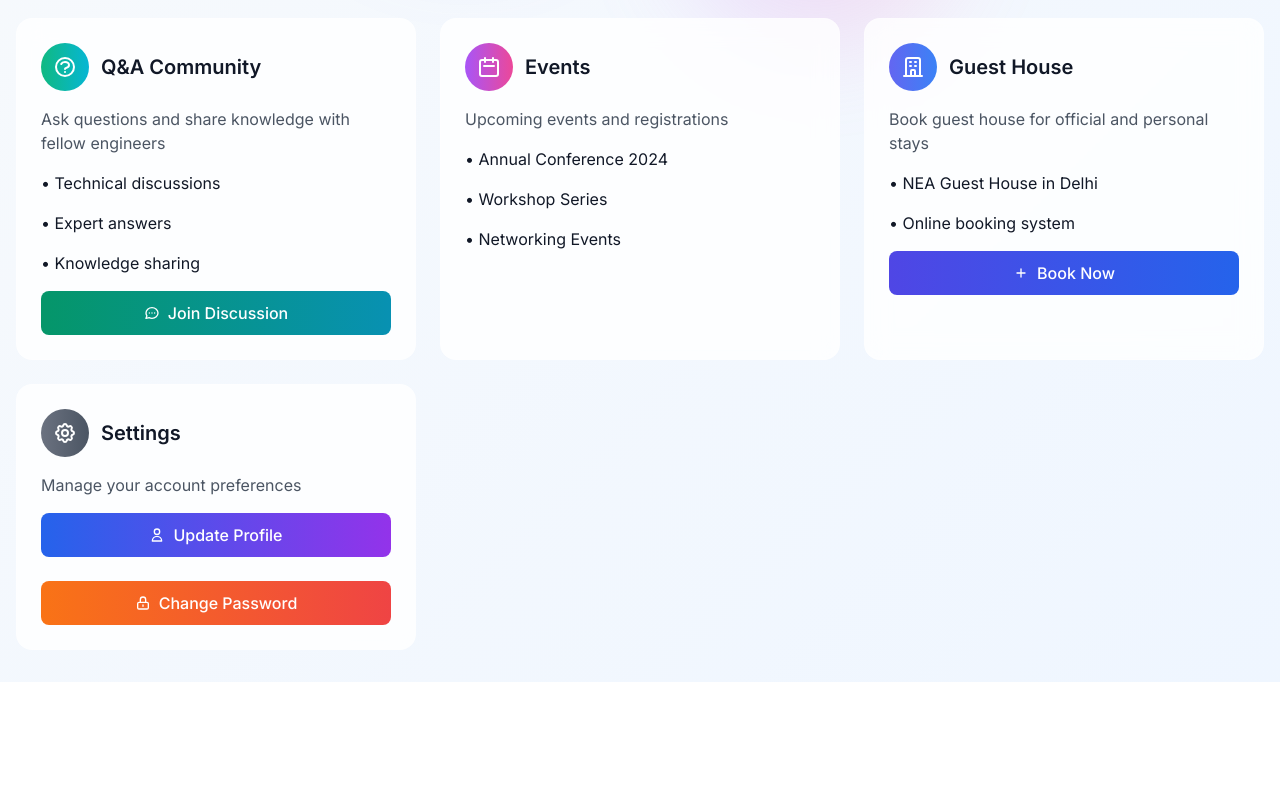
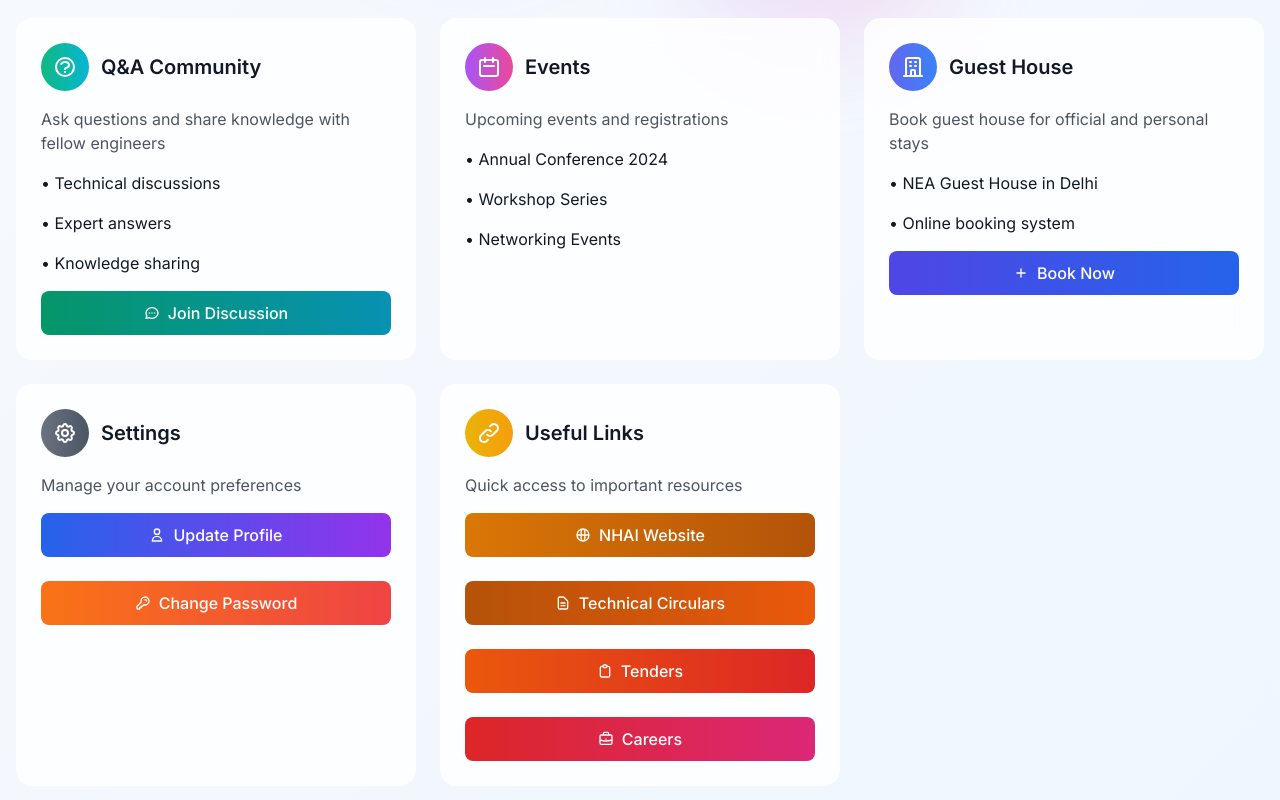
Before and after one commit to devesh457/NEA, a Next.js app: page /dashboard in a window 1280 px wide. Shown: the part 549-1349 px from the top of the page. Before the commit the page ends 1231 px from the top, so only its background shows below. Built offline with nearby package versions, Linux system fonts and the light colour scheme; no server answers; the database is empty; sample sign-in values are in the browser's storage.

Commit message:
feat: add useful links card to dashboard with NHAI resources

```diff
--- a/app/dashboard/page.tsx
+++ b/app/dashboard/page.tsx
@@ -248,13 +248,51 @@ export default function Dashboard() {
               </Link>
               <Link href="/dashboard/change-password" className="w-full bg-gradient-to-r from-orange-500 to-red-500 text-white py-2.5 px-4 rounded-lg font-medium hover:shadow-lg transform hover:scale-105 transition-all duration-200 flex items-center justify-center" style={{width: '100%', background: 'linear-gradient(90deg, #f97316, #ef4444)', color: 'white', padding: '0.625rem 1rem', borderRadius: '0.5rem', fontWeight: '500', textDecoration: 'none', transition: 'all 0.2s ease', display: 'flex', alignItems: 'center', justifyContent: 'center'}}>
                 <svg className="w-4 h-4 mr-2" fill="none" stroke="currentColor" viewBox="0 0 24 24" style={{width: '1rem', height: '1rem', marginRight: '0.5rem'}}>
-                  <path strokeLinecap="round" strokeLinejoin="round" strokeWidth={2} d="M12 15v2m-6 4h12a2 2 0 002-2v-6a2 2 0 00-2-2H6a2 2 0 00-2 2v6a2 2 0 002 2zm10-10V7a4 4 0 00-8 0v4h8z" />
+                  <path strokeLinecap="round" strokeLinejoin="round" strokeWidth={2} d="M15 7a2 2 0 012 2m4 0a6 6 0 01-7.743 5.743L11 17H9v2H7v2H4a1 1 0 01-1-1v-2.586a1 1 0 01.293-.707l5.964-5.964A6 6 0 1121 9z" />
                 </svg>
                 Change Password
               </Link>
             </div>
           </div>
 
+          {/* Useful Links Card */}
+          <div className="bg-white/80 backdrop-blur-md rounded-2xl p-6 border border-white/20 hover:shadow-xl hover:bg-white/90 transition-all duration-300" style={{backgroundColor: 'rgba(255, 255, 255, 0.8)', backdropFilter: 'blur(12px)', borderRadius: '1rem', padding: '1.5rem', border: '1px solid rgba(255, 255, 255, 0.2)', transition: 'all 0.3s ease'}}>
+            <div className="flex items-center mb-4">
+              <div className="w-12 h-12 bg-gradient-to-r from-yellow-500 to-amber-500 rounded-full flex items-center justify-center">
+                <svg className="w-6 h-6 text-white" fill="none" stroke="currentColor" viewBox="0 0 24 24">
+                  <path strokeLinecap="round" strokeLinejoin="round" strokeWidth={2} d="M13.828 10.172a4 4 0 00-5.656 0l-4 4a4 4 0 105.656 5.656l1.102-1.101m-.758-4.899a4 4 0 005.656 0l4-4a4 4 0 00-5.656-5.656l-1.1 1.1" />
+                </svg>
+              </div>
+              <h3 className="text-xl font-semibold text-gray-900 ml-3" style={{fontSize: '1.25rem', fontWeight: '600', color: '#111827', marginLeft: '0.75rem'}}>Useful Links</h3>
+            </div>
+            <p className="text-gray-600 mb-4" style={{color: '#4b5563', marginBottom: '1rem'}}>Quick access to important resources</p>
+            <div className="space-y-3" style={{display: 'flex', flexDirection: 'column', gap: '0.75rem'}}>
+              <a href="https://nhai.gov.in" target="_blank" rel="noopener noreferrer" className="w-full bg-gradient-to-r from-yellow-600 to-amber-600 text-white py-2.5 px-4 rounded-lg font-medium hover:shadow-lg transform hover:scale-105 transition-all duration-200 flex items-center justify-center" style={{width: '100%', background: 'linear-gradient(90deg, #d97706, #b45309)', color: 'white', padding: '0.625rem 1rem', borderRadius: '0.5rem', fontWeight: '500', textDecoration: 'none', transition: 'all 0.2s ease', display: 'flex', alignItems: 'center', justifyContent: 'center'}}>
+                <svg className="w-4 h-4 mr-2" fill="none" stroke="currentColor" viewBox="0 0 24 24" style={{width: '1rem', height: '1rem', marginRight: '0.5rem'}}>
+                  <path strokeLinecap="round" strokeLinejoin="round" strokeWidth={2} d="M21 12a9 9 0 01-9 9m9-9a9 9 0 00-9-9m9 9H3m9 9a9 9 0 01-9-9m9 9c1.657 0 3-4.03 3-9s-1.343-9-3-9m0 18c-1.657 0-3-4.03-3-9s1.343-9 3-9m-9 9a9 9 0 019-9" />
+                </svg>
+                NHAI Website
+              </a>
+              <a href="https://nhai.gov.in/technical-circulars" target="_blank" rel="noopener noreferrer" className="w-full bg-gradient-to-r from-amber-600 to-orange-600 text-white py-2.5 px-4 rounded-lg font-medium hover:shadow-lg transform hover:scale-105 transition-all duration-200 flex items-center justify-center" style={{width: '100%', background: 'linear-gradient(90deg, #b45309, #ea580c)', color: 'white', padding: '0.625rem 1rem', borderRadius: '0.5rem', fontWeight: '500', textDecoration: 'none', transition: 'all 0.2s ease', display: 'flex', alignItems: 'center', justifyContent: 'center'}}>
+                <svg className="w-4 h-4 mr-2" fill="none" stroke="currentColor" viewBox="0 0 24 24" style={{width: '1rem', height: '1rem', marginRight: '0.5rem'}}>
+                  <path strokeLinecap="round" strokeLinejoin="round" strokeWidth={2} d="M9 12h6m-6 4h6m2 5H7a2 2 0 01-2-2V5a2 2 0 012-2h5.586a1 1 0 01.707.293l5.414 5.414a1 1 0 01.293.707V19a2 2 0 01-2 2z" />
+                </svg>
+                Technical Circulars
+              </a>
+              <a href="https://nhai.gov.in/tenders" target="_blank" rel="noopener noreferrer" className="w-full bg-gradient-to-r from-orange-600 to-red-600 text-white py-2.5 px-4 rounded-lg font-medium hover:shadow-lg transform hover:scale-105 transition-all duration-200 flex items-center justify-center" style={{width: '100%', background: 'linear-gradient(90deg, #ea580c, #dc2626)', color: 'white', padding: '0.625rem 1rem', borderRadius: '0.5rem', fontWeight: '500', textDecoration: 'none', transition: 'all 0.2s ease', display: 'flex', alignItems: 'center', justifyContent: 'center'}}>
+                <svg className="w-4 h-4 mr-2" fill="none" stroke="currentColor" viewBox="0 0 24 24" style={{width: '1rem', height: '1rem', marginRight: '0.5rem'}}>
+                  <path strokeLinecap="round" strokeLinejoin="round" strokeWidth={2} d="M9 5H7a2 2 0 00-2 2v12a2 2 0 002 2h10a2 2 0 002-2V7a2 2 0 00-2-2h-2M9 5a2 2 0 002 2h2a2 2 0 002-2M9 5a2 2 0 012-2h2a2 2 0 012 2" />
+                </svg>
+                Tenders
+              </a>
+              <a href="https://nhai.gov.in/careers" target="_blank" rel="noopener noreferrer" className="w-full bg-gradient-to-r from-red-600 to-pink-600 text-white py-2.5 px-4 rounded-lg font-medium hover:shadow-lg transform hover:scale-105 transition-all duration-200 flex items-center justify-center" style={{width: '100%', background: 'linear-gradient(90deg, #dc2626, #db2777)', color: 'white', padding: '0.625rem 1rem', borderRadius: '0.5rem', fontWeight: '500', textDecoration: 'none', transition: 'all 0.2s ease', display: 'flex', alignItems: 'center', justifyContent: 'center'}}>
+                <svg className="w-4 h-4 mr-2" fill="none" stroke="currentColor" viewBox="0 0 24 24" style={{width: '1rem', height: '1rem', marginRight: '0.5rem'}}>
+                  <path strokeLinecap="round" strokeLinejoin="round" strokeWidth={2} d="M21 13.255A23.931 23.931 0 0112 15c-3.183 0-6.22-.62-9-1.745M16 6V4a2 2 0 00-2-2h-4a2 2 0 00-2 2v2m4 6h.01M5 20h14a2 2 0 002-2V8a2 2 0 00-2-2H5a2 2 0 00-2 2v10a2 2 0 002 2z" />
+                </svg>
+                Careers
+              </a>
+            </div>
+          </div>
 
         </div>
       </div>
```
